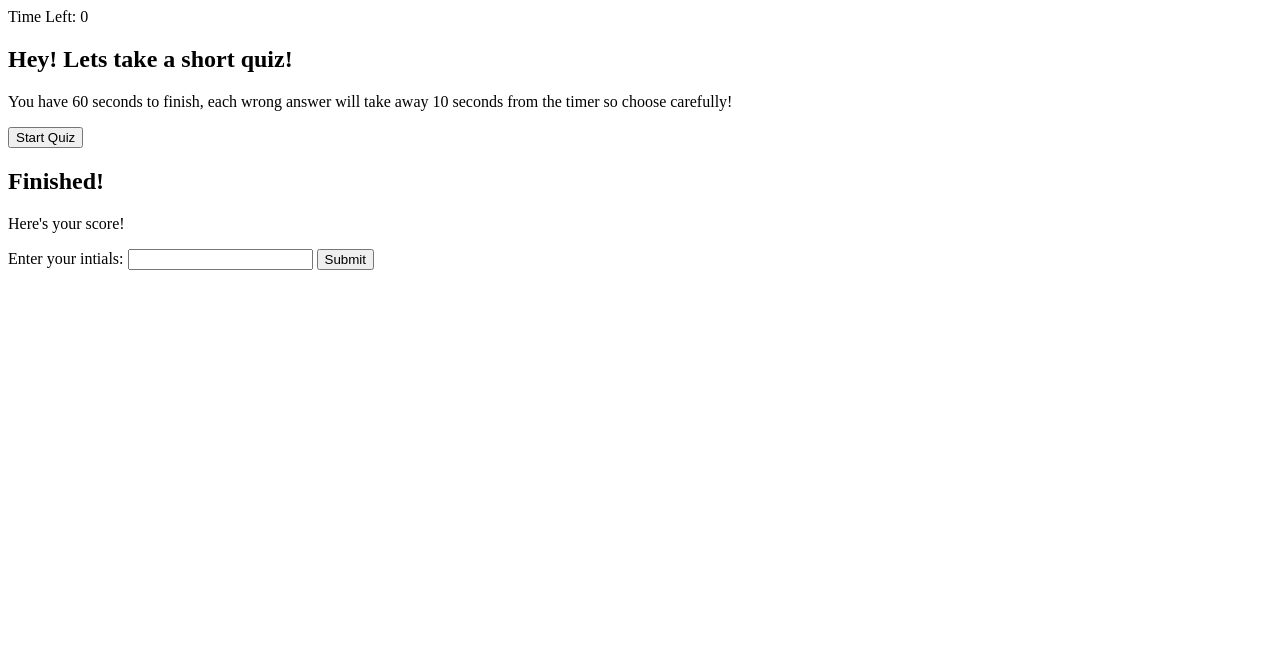
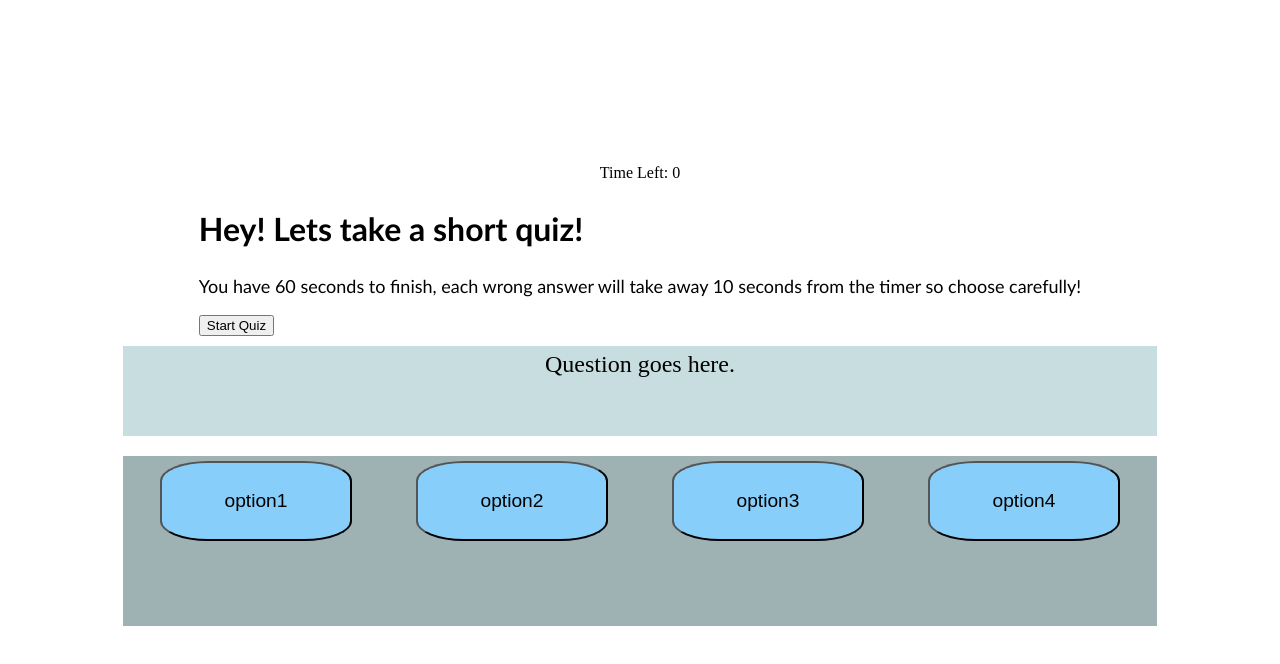
Before and after one commit to Sithryl/Coding-Quiz, a plain HTML site: page index.html in a window 1280 px wide. Drawn offline with Linux system fonts and the light colour scheme.

Commit message:
added primary css styling

```diff
--- a/index.html
+++ b/index.html
@@ -9,11 +9,10 @@
   </head>
 
   <body>
-    <div class="scores"></div>
 
-    <div class="timer">Time Left: <span id= "timer">0</span></div>
+    <section class="panel">
+      <div class="timer">Time Left: <span id= "timer">0</span></div>
 
-    <section class="front-info">
       <div id="start-screen" class="welcome-text">
         <h1>Hey! Lets take a short quiz!</h1>
         <p>
@@ -23,10 +22,18 @@
         <button id="start" class="start-button">Start Quiz</button>
       </div>
 
-      <div id="questions" class="hide">
-        <h2 id="question-title"></h2>
-        <div id="choices" class="choices"></div>
-      </div>
+      <div class="question-container" id="question">
+            Question goes here.
+        </div>
+        <div class="option-container">
+            <button class="option" onclick="" id="op1" >option1</button>
+
+            <button class="option" id="op2" >option2</button>
+
+            <button class="option" id="op3">option3</button>
+
+            <button class="option" id="op4">option4</button>
+        </div>
 
       <div id="end-scores" class = "hide">
         <h2>Finished!</h2>
--- a/script.js
+++ b/script.js
@@ -29,7 +29,10 @@ var questions = [
     {
         id: 3,
         q: 'Who is the god of Death?',
-        a: ['Hades', 'Erebus', 'Thanatos', 'Cerberus'],
+        a: [{ text: 'Hades', isCorrect: false },
+            { text: 'Erebus', isCorrect: false },
+            { text: 'Thanatos', isCorrect: true },
+            { text: 'Cerberus', isCorrect: false }]
     },
 
     {   id: 4,
--- a/style.css
+++ b/style.css
@@ -0,0 +1,93 @@
+
+body{
+    padding: 0;
+    margin: 0;
+    width:100vw;
+    height: 100vh;
+}
+
+.welcome-text h1{
+    font-size: xx-large;
+    font-family: 'Trebuchet MS', 'Lucida Sans Unicode', 'Lucida Grande', 'Lucida Sans', Arial, sans-serif
+}
+
+.welcome-text p{
+    font-size: large;
+    font-family: 'Trebuchet MS', 'Lucida Sans Unicode', 'Lucida Grande', 'Lucida Sans', Arial, sans-serif
+}
+
+.panel{
+    height: 100vh;
+    display: flex;
+    flex-direction: column;
+    justify-content: center;
+    align-items: center;
+}
+.question-container{
+    margin: 10px;
+    padding: 5px;
+    width: 80vw;
+    height: 10vh;
+    background-color: #c7dddf;
+    font-size: x-large;
+    text-align: center;
+
+}
+.result{
+    margin: 10px;
+    padding: 5px;
+    width:80vw;
+    height: 10vh;
+    text-align: center;
+    font-size: 50px;
+
+}
+.option-container{
+    display: flex;
+    justify-content: space-around;
+    margin: 10px;
+    padding: 5px;
+    width: 80vw;
+    height: 20vh;
+    background-color: #9eb1b3;
+
+}
+.option{
+    padding: 10px;
+    width: 15vw;
+    height: 10vh;
+    font-size: larger;
+    background-color: lightskyblue;
+    border-radius: 25%;
+}
+.option:hover{
+    background-color: lightgoldenrodyellow;
+}
+.navigation{
+    width: 80vw;
+    height: 10vh;
+    margin: 10px;
+    padding: 5px;
+    display: flex;
+    justify-content: space-around;
+    background-color:#c7dddf;
+}
+
+.evaluate,.next{
+    width:30vw;
+    height: 8vh;
+    padding: 5px;
+    font-size: larger;
+}
+.evaluate{
+
+    background-color: #50DBB4;
+}
+.next{
+    color: white;
+    background-color: #BF3325;
+}
+
+.hide {
+    display: none;
+}
```
